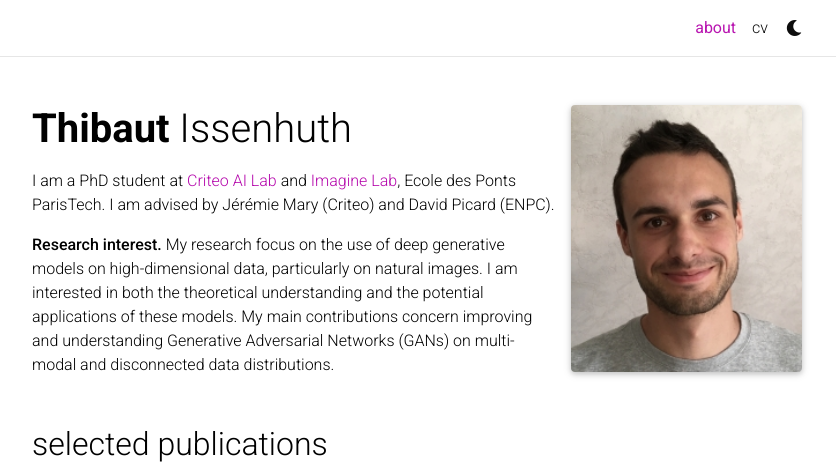
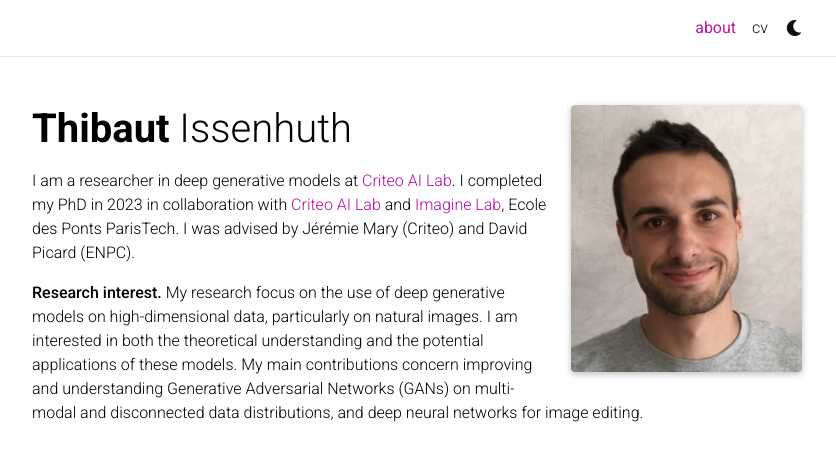
Before and after one commit to thibautissenhuth/thibautissenhuth.github.io, a Jekyll site: the page built from _pages/about.md, in a window 1280 px wide, cut to the strip 0-475 px from the top of the page. Shown: the whole strip, without its empty margins (223-1059 px from the left). Built offline with Jekyll 4.4.1, drawn with Linux system fonts in a browser that asks for light colours; full-size pictures stand in for the smaller copies a plugin makes; comment, search, counter and statistics services are not loaded; a style sheet for code colours, icons or effects is not loaded.

Commit message:
Update about.md

```diff
--- a/_pages/about.md
+++ b/_pages/about.md
@@ -15,6 +15,6 @@
 social: true  # includes social icons at the bottom of the page
 ---
 
-I am a PhD student at [Criteo AI Lab](https://ailab.criteo.com/) and [Imagine Lab](https://imagine-lab.enpc.fr/), Ecole des Ponts ParisTech. I am advised by Jérémie Mary (Criteo) and David Picard (ENPC).
+I am a researcher in deep generative models at [Criteo AI Lab](https://ailab.criteo.com/). I completed my PhD in 2023 in collaboration with [Criteo AI Lab](https://ailab.criteo.com/) and [Imagine Lab](https://imagine-lab.enpc.fr/), Ecole des Ponts ParisTech. I was advised by Jérémie Mary (Criteo) and David Picard (ENPC).
 
-<strong>Research interest.</strong> My research focus on the use of deep generative models on high-dimensional data, particularly on natural images. I am interested in both the theoretical understanding and the potential applications of these models. My main contributions concern improving and understanding Generative Adversarial Networks (GANs) on multi-modal and disconnected data distributions.
+<strong>Research interest.</strong> My research focus on the use of deep generative models on high-dimensional data, particularly on natural images. I am interested in both the theoretical understanding and the potential applications of these models. My main contributions concern improving and understanding Generative Adversarial Networks (GANs) on multi-modal and disconnected data distributions, and deep neural networks for image editing.
```
